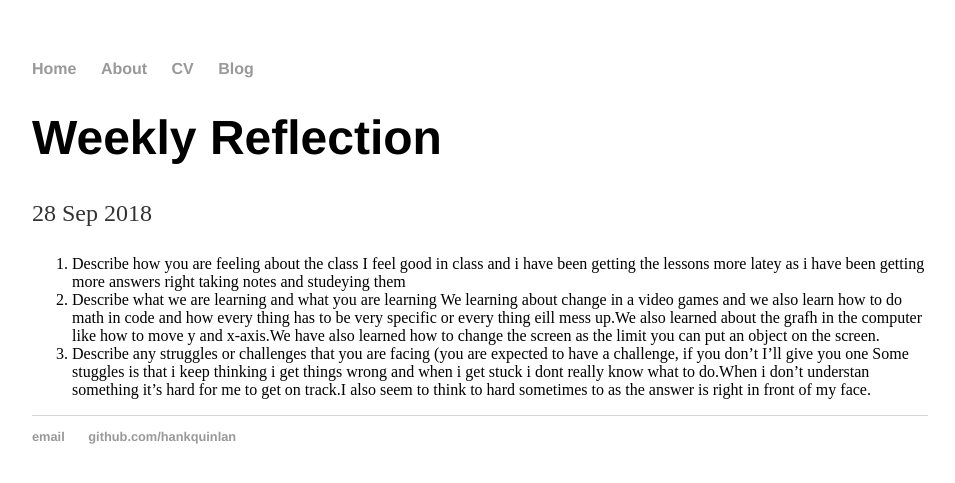
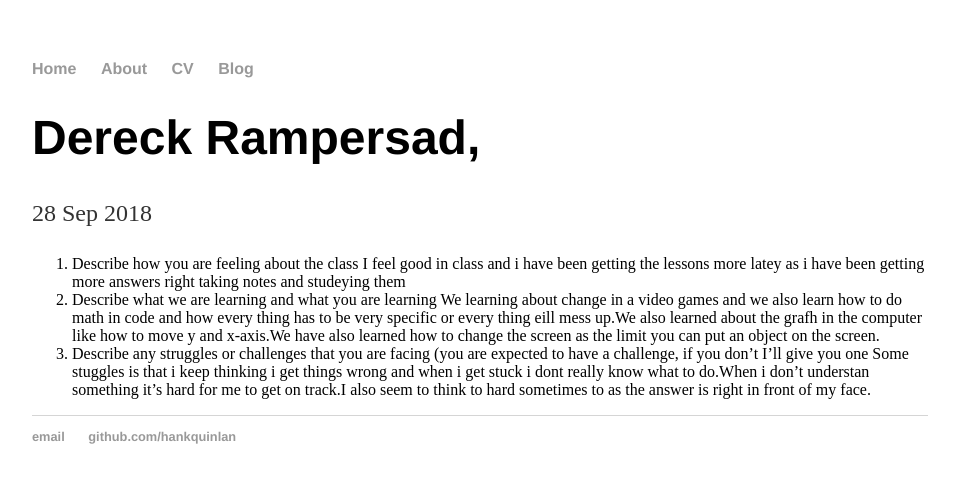
Before and after one commit to dereckr0653/dereckr0653.github.io, a Jekyll site: the page built from _posts/2018-09-28-weekly-reflection.md, in a window 1280 px wide. Shown: the top 483 px of the page, without its empty margins (160-1115 px from the left). Built offline with Jekyll 4.4.1, drawn with Linux system fonts in a browser that asks for light colours; our own code applies the rules of GitHub Pages for plain Markdown files.

Commit message:
Update 2018-09-28-weekly-reflection.md

```diff
--- a/_posts/2018-09-28-weekly-reflection.md
+++ b/_posts/2018-09-28-weekly-reflection.md
@@ -1,3 +1,8 @@
+---
+layout: post
+title: "Dereck Rampersad,"
+date: 2018-09-28
+---
 1. Describe how you are feeling about the class
 I feel good in class and i have been getting the lessons more latey as i have been getting more answers right taking notes and studeying them
 2. Describe what we are learning and what you are learning
```
